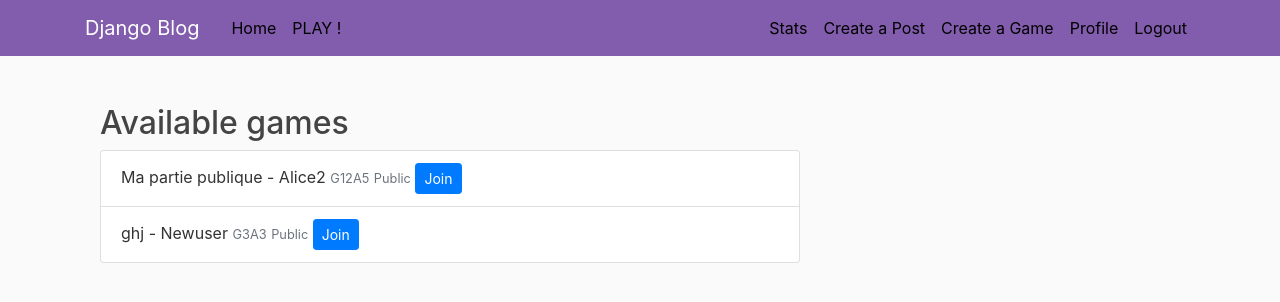
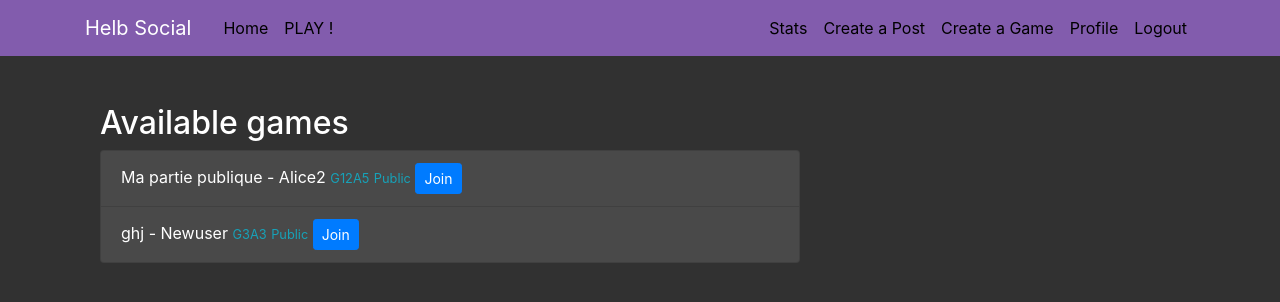
Before and after one commit to ChakirKharraz/djangoProject2, a Django app: page /list/ in a window 1280 px wide. Shown: the top 302 px of the page. Run offline with Django 4.2, Linux system fonts and the light colour scheme; a user stored in the database is signed in; data comes from the database, SQL or seed files in the repository; both versions use the stored data as it was after the commit; some libraries are stand-ins or nearby versions.

Commit message:
Add du Css

```diff
--- a/blog/static/blog/main.css
+++ b/blog/static/blog/main.css
@@ -1,11 +1,11 @@
 body {
-  background: #fafafa;
-  color: #333333;
+  background: #313131;
+  color: #ffffff;
   margin-top: 5rem;
 }
 
 h1, h2, h3, h4, h5, h6 {
-  color: #444444;
+  color: #ffffff;
 }
 
 ul {
@@ -29,7 +29,7 @@ ul {
 }
 
 .content-section {
-  background: #ffffff;
+  background: #494949;
   padding: 10px 20px;
   border: 1px solid #dddddd;
   border-radius: 3px;
@@ -37,11 +37,11 @@ ul {
 }
 
 .article-title {
-  color: #444444;
+  color: #ffffff;
 }
 
 a.article-title:hover {
-  color: #428bca;
+  color: #825cad;
   text-decoration: none;
 }
 
@@ -82,3 +82,7 @@ a.article-title:hover {
 .account-heading {
   font-size: 2.5rem;
 }
+
+.list-group-item {
+  background: #494949;
+}
--- a/blog/templates/blog/base.html
+++ b/blog/templates/blog/base.html
@@ -13,9 +13,9 @@
     <link rel="stylesheet" type="text/css" href="{% static 'blog/main.css' %}">
 
     {% if title %}
-        <title>Django Blog - {{ title }}</title>
+        <title>Helb Social - {{ title }}</title>
     {% else %}
-        <title>Django Blog</title>
+        <title>Helb Social</title>
     {% endif %}
 
 
@@ -24,7 +24,7 @@
 <header class="site-header">
     <nav class="navbar navbar-expand-md navbar-dark bg-steel fixed-top">
         <div class="container">
-            <a class="navbar-brand mr-4" href="{% url 'blog-home' %}">Django Blog</a>
+            <a class="navbar-brand mr-4" href="{% url 'blog-home' %}">Helb Social</a>
             <button class="navbar-toggler" type="button" data-toggle="collapse" data-target="#navbarToggle"
                     aria-controls="navbarToggle" aria-expanded="false" aria-label="Toggle navigation">
                 <span class="navbar-toggler-icon"></span>
--- a/blog/templates/blog/game_list.html
+++ b/blog/templates/blog/game_list.html
@@ -7,17 +7,17 @@
                 {% for game in games %}
                     <li class="list-group-item">
                         {{ game.title }} - {{ game.game_author.username }}
-                        <small class="text-muted">G{{ game.grid_size }}A{{ game.win_size }}</small>
+                        <small class="text-info">G{{ game.grid_size }}A{{ game.win_size }}</small>
                         {% if game.private %}
-                            <small class="text-muted">Private</small>
+                            <small class="text-info">Private</small>
                         {% else %}
-                            <small class="text-muted">Public</small>
+                            <small class="text-info">Public</small>
                         {% endif %}
 
                         {% if request.user == game.game_author or request.user == game.game_player2 %}
                             <a href="{% url 'join-game' game_id=game.id %}" class="btn btn-primary btn-sm">Join</a>
                         {% elif game.game_player2 %}
-                            <span class="text-muted">GAME ALREADY FULL</span>
+                            <span class="text-danger">GAME ALREADY FULL</span>
                         {% else %}
                             <a href="{% url 'join-game' game_id=game.id %}" class="btn btn-primary btn-sm">Join</a>
                         {% endif %}
--- a/blog/templates/blog/home.html
+++ b/blog/templates/blog/home.html
@@ -13,7 +13,7 @@
             <div class="media-body">
                 <div class="article-metadata">
                     <a class="mr-2" href="{% url 'user-posts' post.author.username %}">{{ post.author }}</a>
-                    <small class="text-muted">{{ post.date_posted|date:"F d, Y" }}</small>
+                    <small class="text-info">{{ post.date_posted|date:"F d, Y" }}</small>
                 </div>
                 <h2><a class="article-title" href="{% url 'post-detail' post.id %}">{{ post.title }}</a></h2>
                 <p class="article-content">{{ post.content }}</p>
```
Also changed, not shown: blog/static/blog/stats.css (added, +52 -0 lines), blog/templates/blog/stats.html (+2 -54 lines), users/templates/users/profile.html (+4 -4 lines), db.sqlite3.
